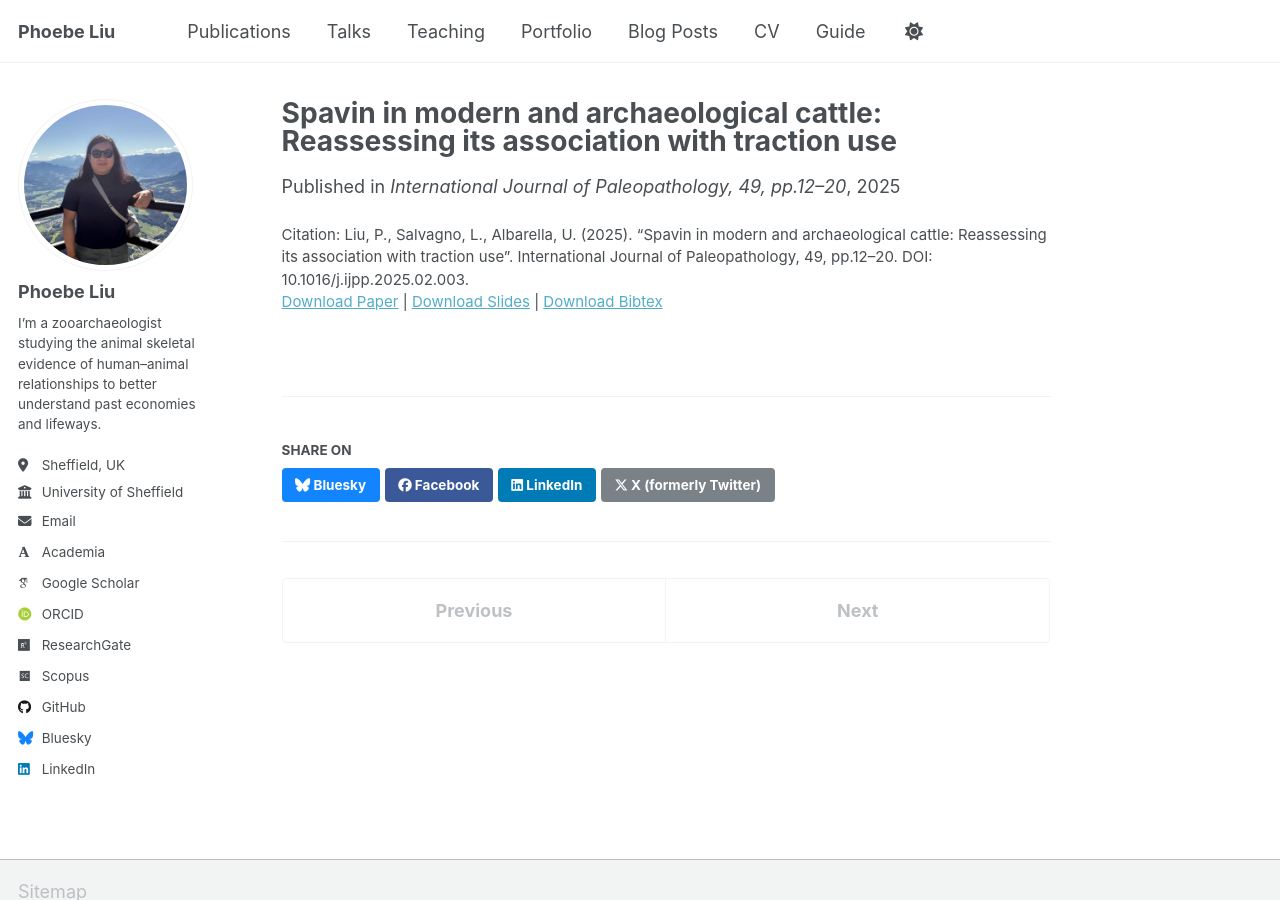
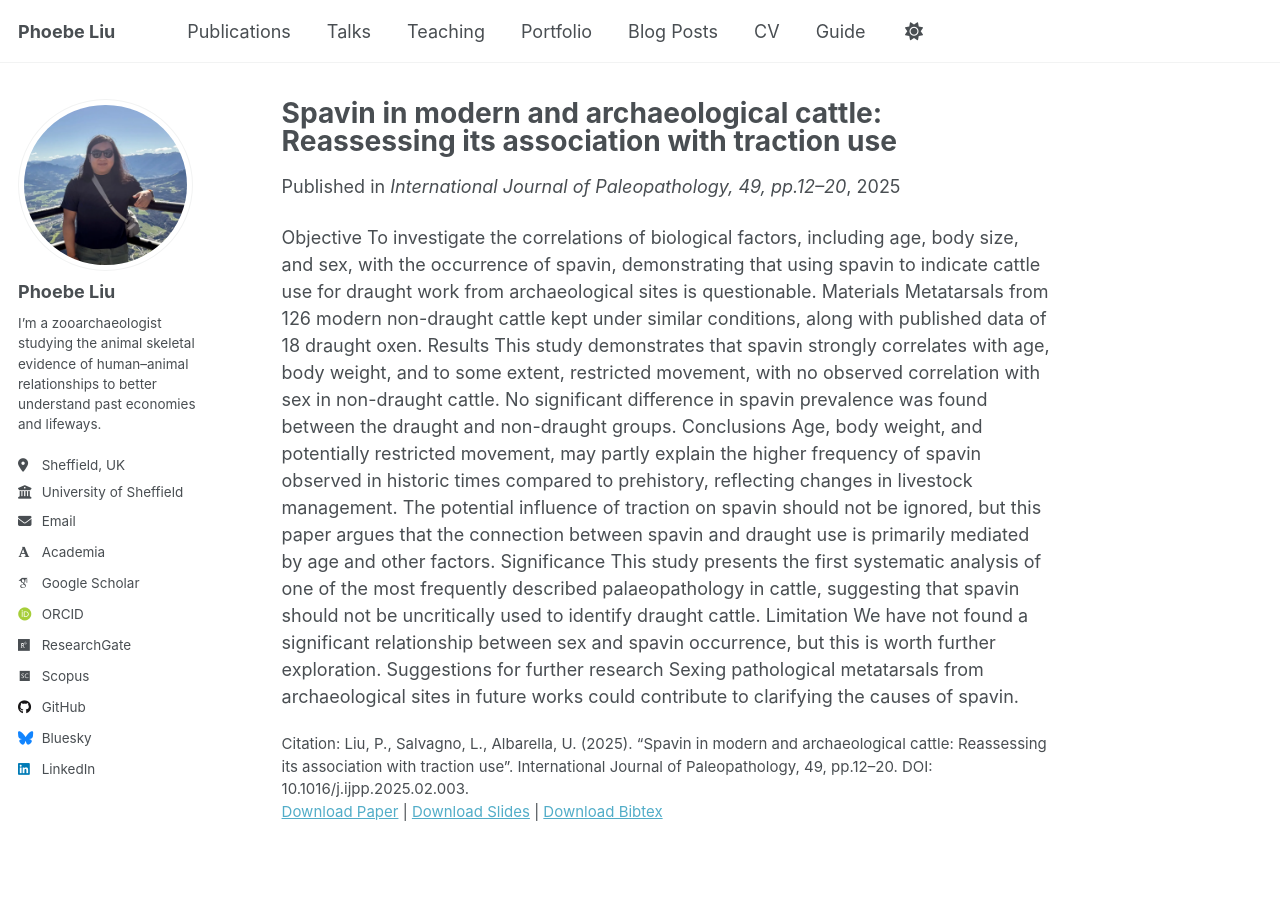
Before and after one commit to Phoebe-WCLiu/phoebe-wcliu.github.io, a Jekyll site: the page built from _publications/2025-06-01-cattle-spavin.md, in a window 1280 px wide and 900 px high. Built offline with Jekyll 4.4.1, drawn with Linux system fonts in a browser that asks for light colours; some web fonts are replaced; a script that is not in the unit is left out.

Commit message:
Update 2025-06-01-cattle-spavin.md

```diff
--- a/_publications/2025-06-01-cattle-spavin.md
+++ b/_publications/2025-06-01-cattle-spavin.md
@@ -12,3 +12,18 @@ bibtexurl: 'http://phoebe-wcliu.github.io/files/spavin.bib'
 onlineurl: 'https://www.sciencedirect.com/science/article/pii/S187998172500004X'
 citation: 'Liu, P., Salvagno, L., Albarella, U. (2025). “Spavin in modern and archaeological cattle: Reassessing its association with traction use”. International Journal of Paleopathology, 49, pp.12–20. DOI: 10.1016/j.ijpp.2025.02.003.'
 ---
+
+Objective
+To investigate the correlations of biological factors, including age, body size, and sex, with the occurrence of spavin, demonstrating that using spavin to indicate cattle use for draught work from archaeological sites is questionable.
+Materials
+Metatarsals from 126 modern non-draught cattle kept under similar conditions, along with published data of 18 draught oxen.
+Results
+This study demonstrates that spavin strongly correlates with age, body weight, and to some extent, restricted movement, with no observed correlation with sex in non-draught cattle. No significant difference in spavin prevalence was found between the draught and non-draught groups.
+Conclusions
+Age, body weight, and potentially restricted movement, may partly explain the higher frequency of spavin observed in historic times compared to prehistory, reflecting changes in livestock management. The potential influence of traction on spavin should not be ignored, but this paper argues that the connection between spavin and draught use is primarily mediated by age and other factors.
+Significance
+This study presents the first systematic analysis of one of the most frequently described palaeopathology in cattle, suggesting that spavin should not be uncritically used to identify draught cattle.
+Limitation
+We have not found a significant relationship between sex and spavin occurrence, but this is worth further exploration.
+Suggestions for further research
+Sexing pathological metatarsals from archaeological sites in future works could contribute to clarifying the causes of spavin.
```
